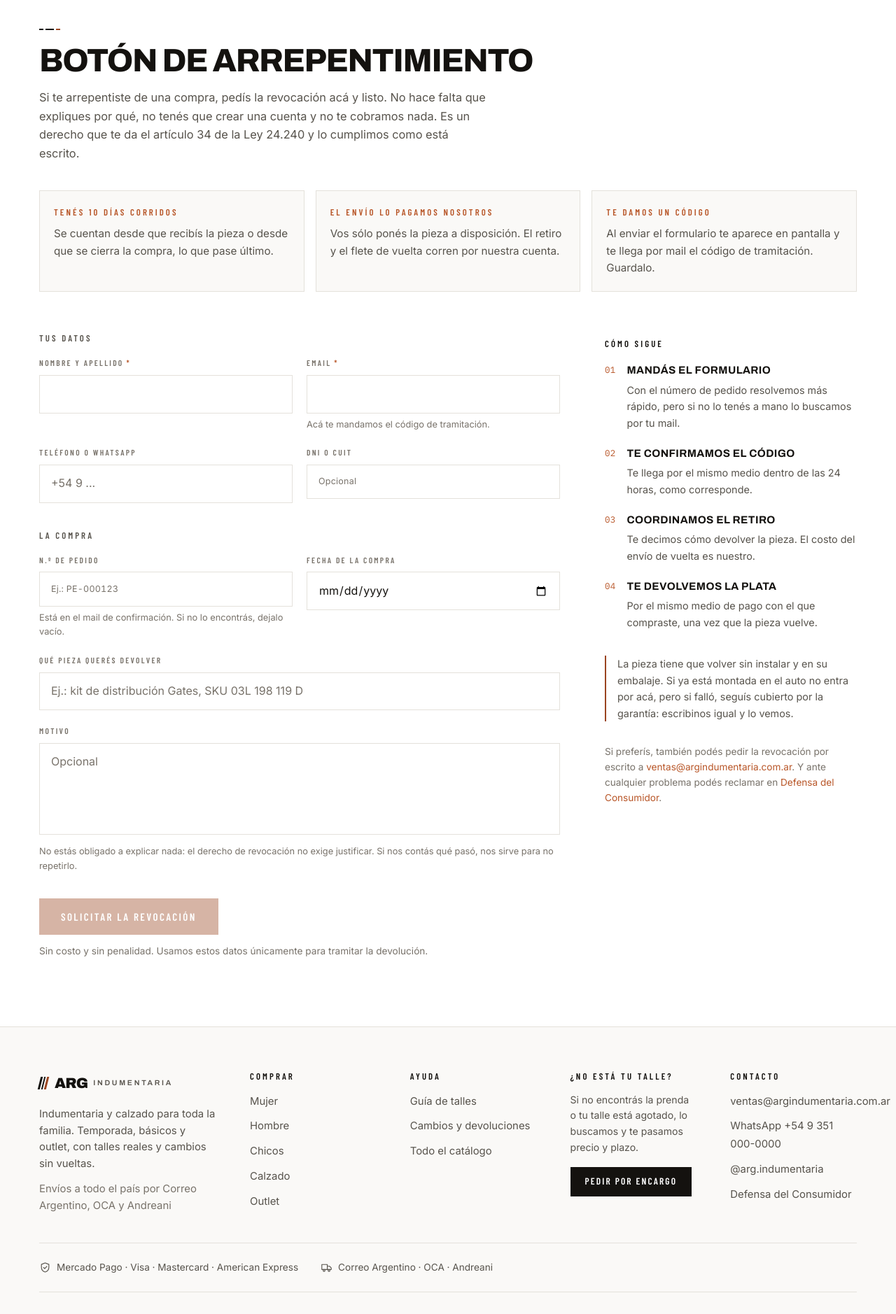
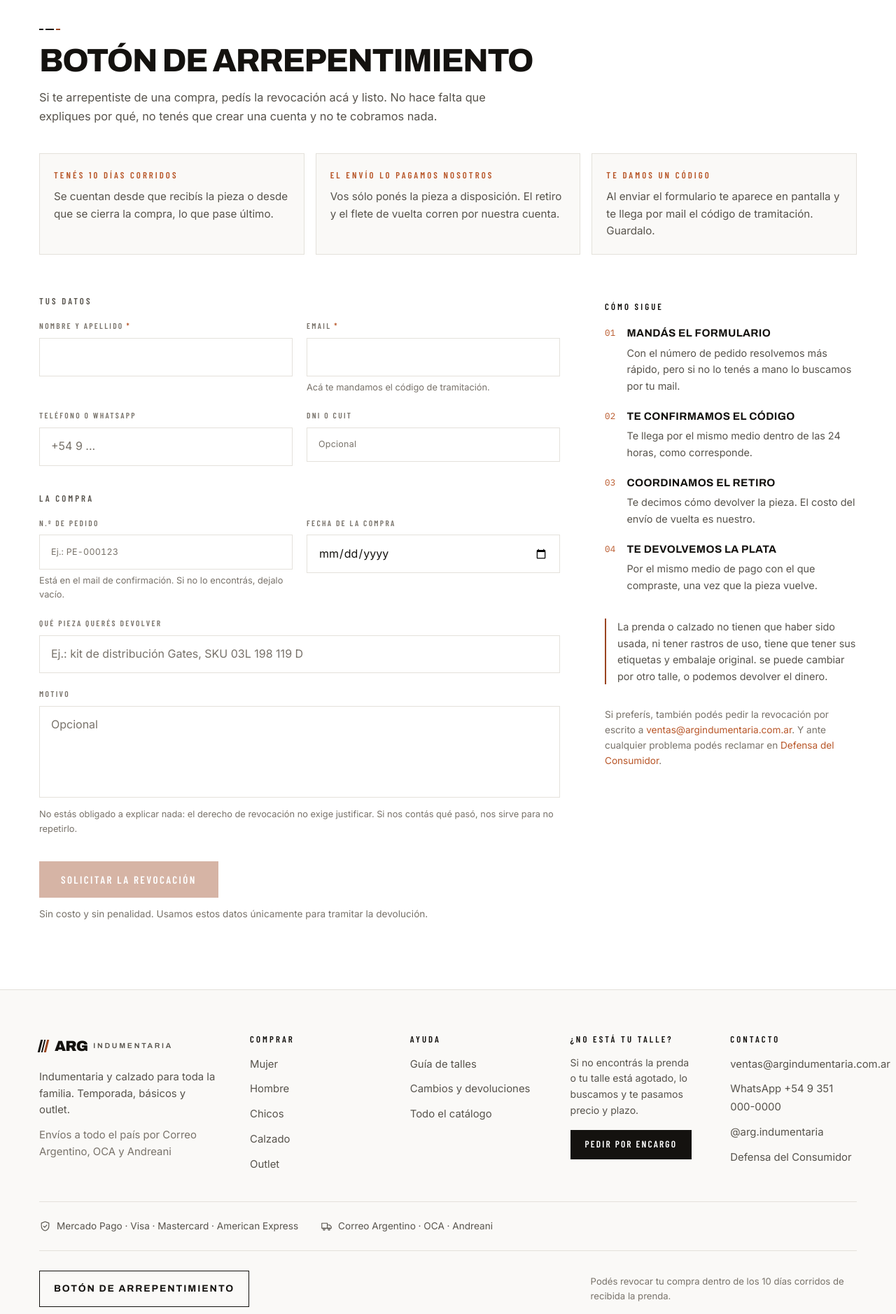
Before and after one commit to ovisintini-jpg/arg-indumentaria, a Next.js app: page /arrepentimiento in a window 1280 px wide. Shown: the part 100-1978 px from the top of the page at 70% size. Built offline with nearby package versions, Linux system fonts and the light colour scheme; no server answers; the database is empty.

Commit message:
Edit arrepentimiento

```diff
--- a/src/app/arrepentimiento/page.tsx
+++ b/src/app/arrepentimiento/page.tsx
@@ -16,7 +16,7 @@ export const metadata: Metadata = {
   // La marca la agrega el `title.template` de app/layout.tsx.
   title: "Botón de arrepentimiento",
   description:
-    "Pedí la revocación de tu compra dentro de los 10 días corridos de recibida la pieza. Sin registro, sin costo y con los gastos de devolución a cargo nuestro, como manda la Ley 24.240.",
+    "Pedí la revocación de tu compra dentro de los 10 días corridos de recibida la pieza. Sin registro, sin costo.",
   robots: { index: true, follow: true },
 };
 
@@ -53,8 +53,8 @@ export default function ArrepentimientoPage() {
           </h1>
           <p className="mt-4 max-w-[62ch] text-[1.02rem] font-light leading-relaxed text-mute">
             Si te arrepentiste de una compra, pedís la revocación acá y listo. No hace falta que
-            expliques por qué, no tenés que crear una cuenta y no te cobramos nada. Es un derecho que
-            te da el artículo 34 de la Ley 24.240 y lo cumplimos como está escrito.
+            expliques por qué, no tenés que crear una cuenta y no te cobramos nada.
+
           </p>
 
           <div className="mt-10 grid gap-4 md:grid-cols-3">
@@ -100,9 +100,8 @@ export default function ArrepentimientoPage() {
 
               <div className="mt-9 border-l-2 border-acento pl-4">
                 <p className="text-[0.9rem] font-light leading-relaxed text-mute">
-                  La pieza tiene que volver sin instalar y en su embalaje. Si ya está montada en el
-                  auto no entra por acá, pero si falló, seguís cubierto por la garantía: escribinos
-                  igual y lo vemos.
+                  La prenda o calzado no tienen que haber sido usada, ni tener rastros de uso, tiene que tener sus etiquetas y embalaje original.
+                  se puede cambiar por otro talle, o podemos devolver el dinero.
                 </p>
               </div>
 
--- a/src/components/Footer.tsx
+++ b/src/components/Footer.tsx
@@ -83,7 +83,7 @@ export default function Footer() {
             <Brand />
             <p className="mt-4 max-w-[34ch] text-[0.93rem] text-mute">
               Indumentaria y calzado para toda la familia. Temporada, básicos y
-              outlet, con talles reales y cambios sin vueltas.
+              outlet.
             </p>
             <p className="mt-3 max-w-[34ch] text-[0.93rem] text-dim">
               {settings.envios_desc}
@@ -162,8 +162,7 @@ export default function Footer() {
             Botón de arrepentimiento
           </Link>
           <p className="max-w-[46ch] text-[0.82rem] leading-relaxed text-dim">
-            Podés revocar tu compra dentro de los 10 días corridos de recibida la prenda, sin costo
-            y sin explicar por qué. Los gastos de devolución corren por nuestra cuenta.
+            Podés revocar tu compra dentro de los 10 días corridos de recibida la prenda.
           </p>
         </div>
 
```
